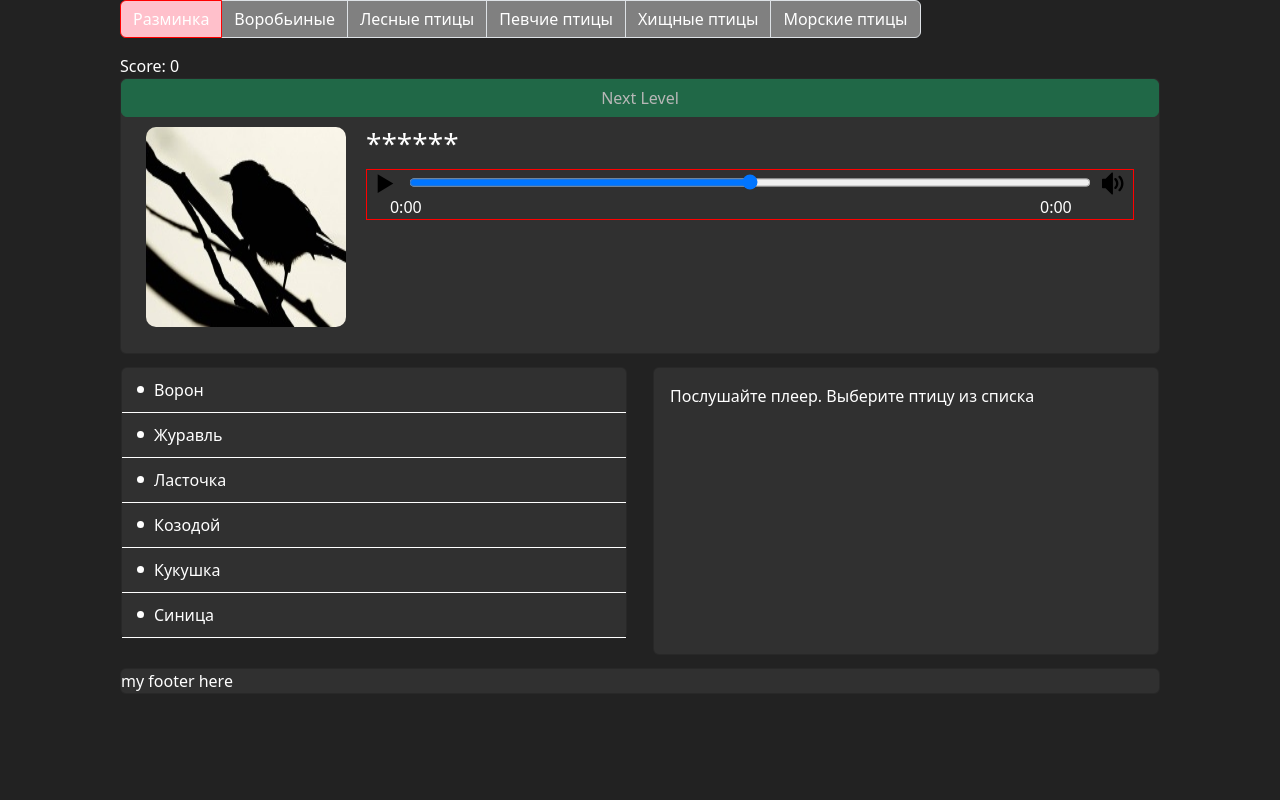
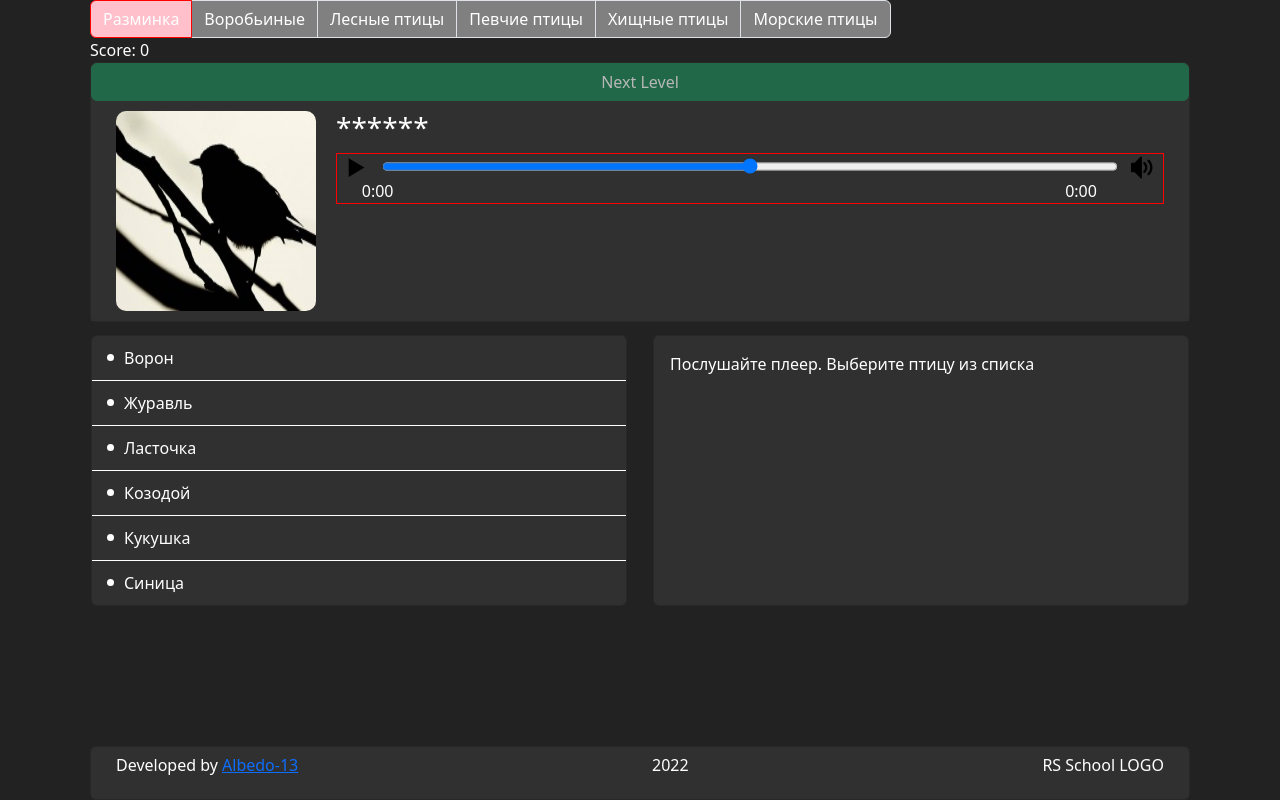
Before and after one commit to Albedo-13/song-bird, a website: page song-bird/index.html in a window 1280 px wide. Drawn offline with nearby package versions, Linux system fonts and the light colour scheme.

Commit message:
feat: add bottom-fixed footer

```diff
--- a/song-bird/index.html
+++ b/song-bird/index.html
@@ -68,7 +68,7 @@
 
 
 
-      <div class="row row-cols-2">
+      <div class="row row-cols-2 mb-100px">
         <div class="birds-quiz-container col-md-6">
           <!-- Generate quiz -->
         </div>
@@ -102,11 +102,20 @@
 
     </div>
 
-    <footer class="footer">
-      <div class="card">
-        my footer here
+    <footer class="footer card">
+      <div class="footer-wrapper">
+        <div class="footer-developer">
+          <p>Developed by <a href="https://github.com/Albedo-13" target="_blank">Albedo-13</a></p>
+        </div>
+        <div class="footer-dev-year">
+          <p>2022</p>
+        </div>
+        <div class="footer-course">
+          <p>RS School LOGO</p>
+        </div>
       </div>
     </footer>
+  </div>
 
     <script src="js/bundle.js"></script>
 </body>
--- a/song-bird/scss/_media.scss
+++ b/song-bird/scss/_media.scss
@@ -1,5 +1,10 @@
-@media (max-width: 1599px) {
+@media (max-width: 1100px) {
   .container {
       padding: 0 30px;
   }
+
+  .footer {
+    width: calc(100% - 60px);
+    max-width: calc(100% - 60px);
+  }
 }
--- a/song-bird/scss/blocks/_footer.scss
+++ b/song-bird/scss/blocks/_footer.scss
@@ -0,0 +1,24 @@
+.footer {
+  position: fixed;
+  bottom: 0;
+  width:inherit;
+  max-width:inherit;
+  padding: 6px 25px;
+
+  &-wrapper {
+    display: flex;
+    justify-content: space-between;
+  }
+
+  &-developer {
+    p {
+      margin: 0;
+    }
+  }
+
+  &-dev-year {
+    p {
+      margin: 0;
+    }
+  }
+}
--- a/song-bird/scss/blocks/_quiz.scss
+++ b/song-bird/scss/blocks/_quiz.scss
@@ -1,5 +1,5 @@
 .quiz-wrapper {
-  position: relative;
+  position: relative; // -
 }
 
 .answers-list {
@@ -7,8 +7,11 @@
 
   .answers-list-item {
     padding: 10px 25px;
-    border-bottom: 1px solid white;
     list-style-type: none;
+
+    &:not(:last-child) {
+      border-bottom: 1px solid white;
+    }
 
     &::before {
       content: '';
--- a/song-bird/scss/style.scss
+++ b/song-bird/scss/style.scss
@@ -17,6 +17,7 @@ body {
   margin: 0 auto;
   max-width: 1100px;
   padding: 0;
+  position: relative; // -
 }
 
 .hide {
@@ -34,6 +35,14 @@ body {
   background-color: $color-gray;
 }
 
+ul {
+  margin: 0;
+}
+
+.mb-100px {
+  margin-bottom: 100px;
+}
+
 
 @import './blocks/audio.scss';
 @import './blocks/_header.scss';
@@ -43,9 +52,6 @@ body {
 @import './blocks/_footer.scss';
 
 @import './_media.scss';
-
-
-
 
 
 .quiz-start {
```
Also changed, not shown: song-bird/css/style.css, song-bird/css/style.min.css, 2 other files.
